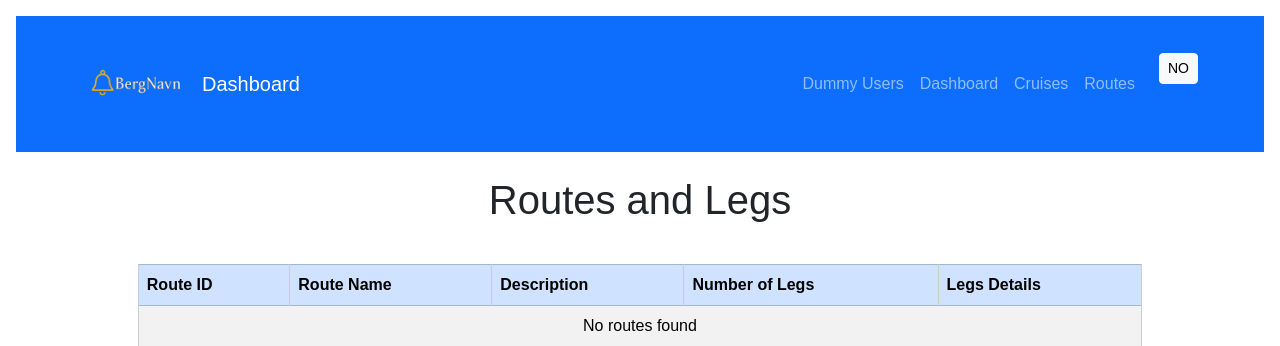
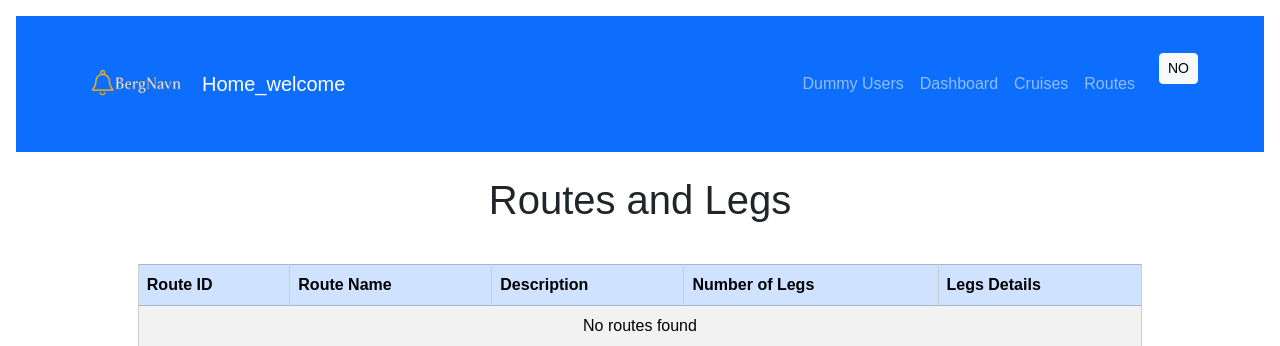
Before and after one commit to eliyahudahan/bergnavn, a Flask app: page /routes/view in a window 1280 px wide. Shown: the top 346 px of the page. Run offline with Flask 3, Linux system fonts and the light colour scheme; data that the repository does not hold is empty.

Commit message:
fix html pages

```diff
--- a/backend/templates/base.html
+++ b/backend/templates/base.html
@@ -18,10 +18,10 @@
   <!-- Navigation bar -->
   <nav class="navbar navbar-expand-lg navbar-dark bg-primary mb-4">
     <div class="container">
-      <!-- Brand with logo -->
-      <a class="navbar-brand d-flex align-items-center" href="{{ url_for('dashboard_bp.dashboard') }}">
+      <!-- Brand with logo (FIXED: now links to homepage) -->
+      <a class="navbar-brand d-flex align-items-center" href="{{ url_for('main_bp.home') }}">
         <img src="{{ url_for('static', filename='images/bergnavn_icon.png') }}" alt="BergNavn Logo" />
-        <span>{{ translate('dashboard', session.get('lang', 'en'), 'global')|title }}</span>
+        <span>{{ translate('home_welcome', session.get('lang', 'en'), 'global')|title }}</span>
       </a>
 
       <!-- Mobile toggle button -->
--- a/backend/templates/routes.html
+++ b/backend/templates/routes.html
@@ -50,9 +50,9 @@
   </table>
 </div>
 
-<!-- Back to home link -->
+<!-- Back to home link (FIXED: now points to homepage) -->
 <div class="mt-4 text-center">
-  <a href="{{ url_for('user.home') }}" class="btn btn-primary">
+  <a href="{{ url_for('main_bp.home') }}" class="btn btn-primary">
     {{ translate('back_to_home', lang, 'global') }}
   </a>
 </div>
```
